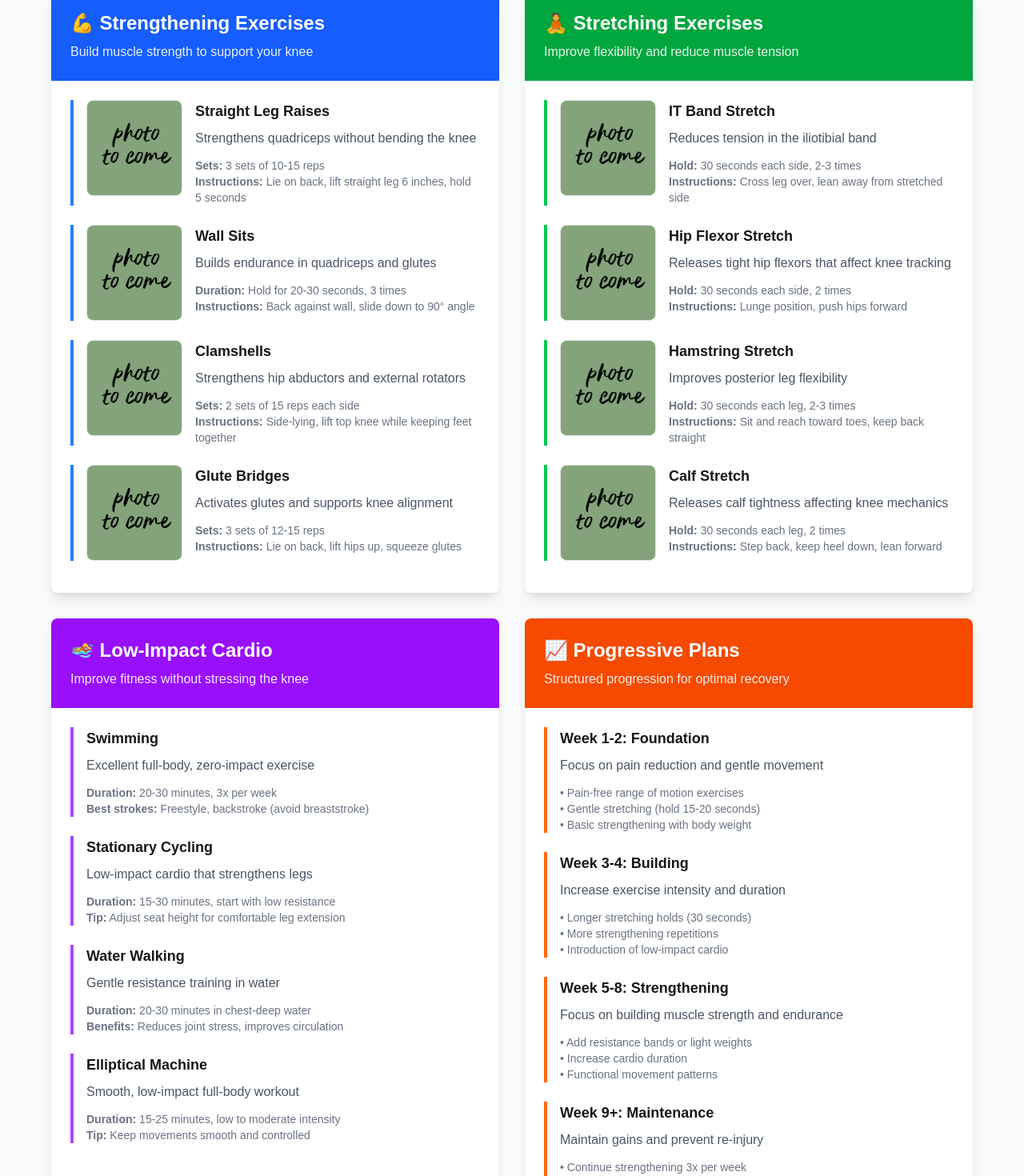
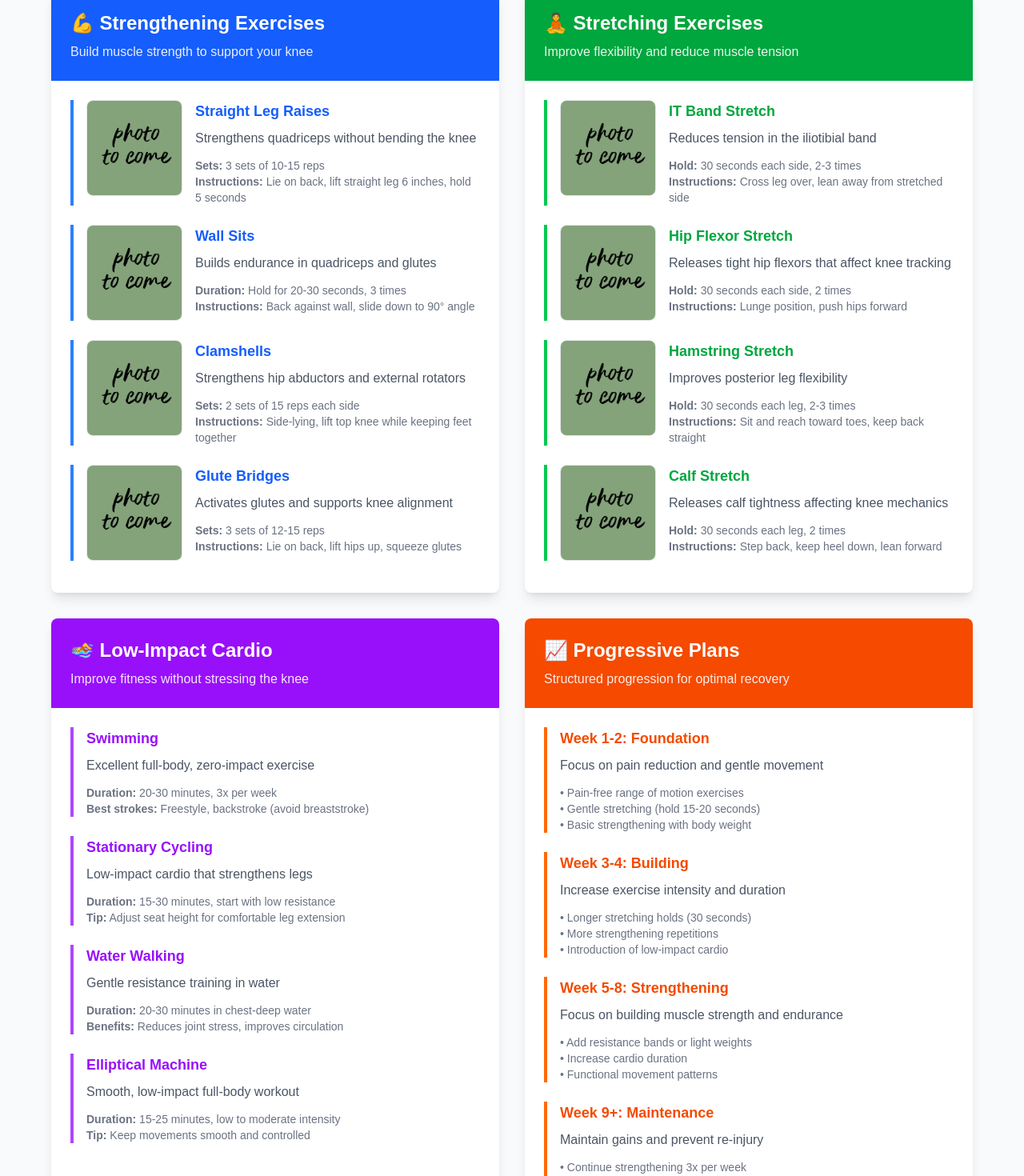
Before and after one commit to jacam666/Rehab-exercises, a Next.js app: page /exercises in a window 1280 px wide. Shown: the part 420-1890 px from the top of the page at 80% size. Built offline with nearby package versions, Linux system fonts and the light colour scheme.

Commit message:
changed heading colour to exercise page

```diff
--- a/src/app/exercises/page.tsx
+++ b/src/app/exercises/page.tsx
@@ -49,7 +49,7 @@ export default function ExercisesPage() {
                         className="rounded-lg border border-gray-200"
                       />
                       <div className="flex-1">
-                        <h3 className="text-lg font-semibold mb-2">Straight Leg Raises</h3>
+                        <h3 className="text-lg font-semibold mb-2 text-blue-600">Straight Leg Raises</h3>
                         <p className="text-gray-600 mb-3">Strengthens quadriceps without bending the knee</p>
                         <div className="text-sm text-gray-500">
                           <p><strong>Sets:</strong> 3 sets of 10-15 reps</p>
@@ -69,7 +69,7 @@ export default function ExercisesPage() {
                         className="rounded-lg border border-gray-200"
                       />
                       <div className="flex-1">
-                        <h3 className="text-lg font-semibold mb-2">Wall Sits</h3>
+                        <h3 className="text-lg font-semibold mb-2 text-blue-600">Wall Sits</h3>
                         <p className="text-gray-600 mb-3">Builds endurance in quadriceps and glutes</p>
                         <div className="text-sm text-gray-500">
                           <p><strong>Duration:</strong> Hold for 20-30 seconds, 3 times</p>
@@ -89,7 +89,7 @@ export default function ExercisesPage() {
                         className="rounded-lg border border-gray-200"
                       />
                       <div className="flex-1">
-                        <h3 className="text-lg font-semibold mb-2">Clamshells</h3>
+                        <h3 className="text-lg font-semibold mb-2 text-blue-600">Clamshells</h3>
                         <p className="text-gray-600 mb-3">Strengthens hip abductors and external rotators</p>
                         <div className="text-sm text-gray-500">
                           <p><strong>Sets:</strong> 2 sets of 15 reps each side</p>
@@ -109,7 +109,7 @@ export default function ExercisesPage() {
                         className="rounded-lg border border-gray-200"
                       />
                       <div className="flex-1">
-                        <h3 className="text-lg font-semibold mb-2">Glute Bridges</h3>
+                        <h3 className="text-lg font-semibold mb-2 text-blue-600">Glute Bridges</h3>
                         <p className="text-gray-600 mb-3">Activates glutes and supports knee alignment</p>
                         <div className="text-sm text-gray-500">
                           <p><strong>Sets:</strong> 3 sets of 12-15 reps</p>
@@ -142,7 +142,7 @@ export default function ExercisesPage() {
                         className="rounded-lg border border-gray-200"
                       />
                       <div className="flex-1">
-                        <h3 className="text-lg font-semibold mb-2">IT Band Stretch</h3>
+                        <h3 className="text-lg font-semibold mb-2 text-green-600">IT Band Stretch</h3>
                         <p className="text-gray-600 mb-3">Reduces tension in the iliotibial band</p>
                         <div className="text-sm text-gray-500">
                           <p><strong>Hold:</strong> 30 seconds each side, 2-3 times</p>
@@ -162,7 +162,7 @@ export default function ExercisesPage() {
                         className="rounded-lg border border-gray-200"
                       />
                       <div className="flex-1">
-                        <h3 className="text-lg font-semibold mb-2">Hip Flexor Stretch</h3>
+                        <h3 className="text-lg font-semibold mb-2 text-green-600">Hip Flexor Stretch</h3>
                         <p className="text-gray-600 mb-3">Releases tight hip flexors that affect knee tracking</p>
                         <div className="text-sm text-gray-500">
                           <p><strong>Hold:</strong> 30 seconds each side, 2 times</p>
@@ -182,7 +182,7 @@ export default function ExercisesPage() {
                         className="rounded-lg border border-gray-200"
                       />
                       <div className="flex-1">
-                        <h3 className="text-lg font-semibold mb-2">Hamstring Stretch</h3>
+                        <h3 className="text-lg font-semibold mb-2 text-green-600">Hamstring Stretch</h3>
                         <p className="text-gray-600 mb-3">Improves posterior leg flexibility</p>
                         <div className="text-sm text-gray-500">
                           <p><strong>Hold:</strong> 30 seconds each leg, 2-3 times</p>
@@ -202,7 +202,7 @@ export default function ExercisesPage() {
                         className="rounded-lg border border-gray-200"
                       />
                       <div className="flex-1">
-                        <h3 className="text-lg font-semibold mb-2">Calf Stretch</h3>
+                        <h3 className="text-lg font-semibold mb-2 text-green-600">Calf Stretch</h3>
                         <p className="text-gray-600 mb-3">Releases calf tightness affecting knee mechanics</p>
                         <div className="text-sm text-gray-500">
                           <p><strong>Hold:</strong> 30 seconds each leg, 2 times</p>
@@ -226,7 +226,7 @@ export default function ExercisesPage() {
                 <div className="space-y-6">
 
                   <div className="border-l-4 border-purple-500 pl-4">
-                    <h3 className="text-lg font-semibold mb-2">Swimming</h3>
+                    <h3 className="text-lg font-semibold mb-2 text-purple-600">Swimming</h3>
                     <p className="text-gray-600 mb-3">Excellent full-body, zero-impact exercise</p>
                     <div className="text-sm text-gray-500">
                       <p><strong>Duration:</strong> 20-30 minutes, 3x per week</p>
@@ -235,7 +235,7 @@ export default function ExercisesPage() {
                   </div>
 
                   <div className="border-l-4 border-purple-500 pl-4">
-                    <h3 className="text-lg font-semibold mb-2">Stationary Cycling</h3>
+                    <h3 className="text-lg font-semibold mb-2 text-purple-600">Stationary Cycling</h3>
                     <p className="text-gray-600 mb-3">Low-impact cardio that strengthens legs</p>
                     <div className="text-sm text-gray-500">
                       <p><strong>Duration:</strong> 15-30 minutes, start with low resistance</p>
@@ -244,7 +244,7 @@ export default function ExercisesPage() {
                   </div>
 
                   <div className="border-l-4 border-purple-500 pl-4">
-                    <h3 className="text-lg font-semibold mb-2">Water Walking</h3>
+                    <h3 className="text-lg font-semibold mb-2 text-purple-600">Water Walking</h3>
                     <p className="text-gray-600 mb-3">Gentle resistance training in water</p>
                     <div className="text-sm text-gray-500">
                       <p><strong>Duration:</strong> 20-30 minutes in chest-deep water</p>
@@ -253,7 +253,7 @@ export default function ExercisesPage() {
                   </div>
 
                   <div className="border-l-4 border-purple-500 pl-4">
-                    <h3 className="text-lg font-semibold mb-2">Elliptical Machine</h3>
+                    <h3 className="text-lg font-semibold mb-2 text-purple-600">Elliptical Machine</h3>
                     <p className="text-gray-600 mb-3">Smooth, low-impact full-body workout</p>
                     <div className="text-sm text-gray-500">
                       <p><strong>Duration:</strong> 15-25 minutes, low to moderate intensity</p>
@@ -275,7 +275,7 @@ export default function ExercisesPage() {
                 <div className="space-y-6">
 
                   <div className="border-l-4 border-orange-500 pl-4">
-                    <h3 className="text-lg font-semibold mb-2">Week 1-2: Foundation</h3>
+                    <h3 className="text-lg font-semibold mb-2 text-orange-600">Week 1-2: Foundation</h3>
                     <p className="text-gray-600 mb-3">Focus on pain reduction and gentle movement</p>
                     <div className="text-sm text-gray-500">
                       <p>• Pain-free range of motion exercises</p>
@@ -285,7 +285,7 @@ export default function ExercisesPage() {
                   </div>
 
                   <div className="border-l-4 border-orange-500 pl-4">
-                    <h3 className="text-lg font-semibold mb-2">Week 3-4: Building</h3>
+                    <h3 className="text-lg font-semibold mb-2 text-orange-600">Week 3-4: Building</h3>
                     <p className="text-gray-600 mb-3">Increase exercise intensity and duration</p>
                     <div className="text-sm text-gray-500">
                       <p>• Longer stretching holds (30 seconds)</p>
@@ -295,7 +295,7 @@ export default function ExercisesPage() {
                   </div>
 
                   <div className="border-l-4 border-orange-500 pl-4">
-                    <h3 className="text-lg font-semibold mb-2">Week 5-8: Strengthening</h3>
+                    <h3 className="text-lg font-semibold mb-2 text-orange-600">Week 5-8: Strengthening</h3>
                     <p className="text-gray-600 mb-3">Focus on building muscle strength and endurance</p>
                     <div className="text-sm text-gray-500">
                       <p>• Add resistance bands or light weights</p>
@@ -305,7 +305,7 @@ export default function ExercisesPage() {
                   </div>
 
                   <div className="border-l-4 border-orange-500 pl-4">
-                    <h3 className="text-lg font-semibold mb-2">Week 9+: Maintenance</h3>
+                    <h3 className="text-lg font-semibold mb-2 text-orange-600">Week 9+: Maintenance</h3>
                     <p className="text-gray-600 mb-3">Maintain gains and prevent re-injury</p>
                     <div className="text-sm text-gray-500">
                       <p>• Continue strengthening 3x per week</p>
```
